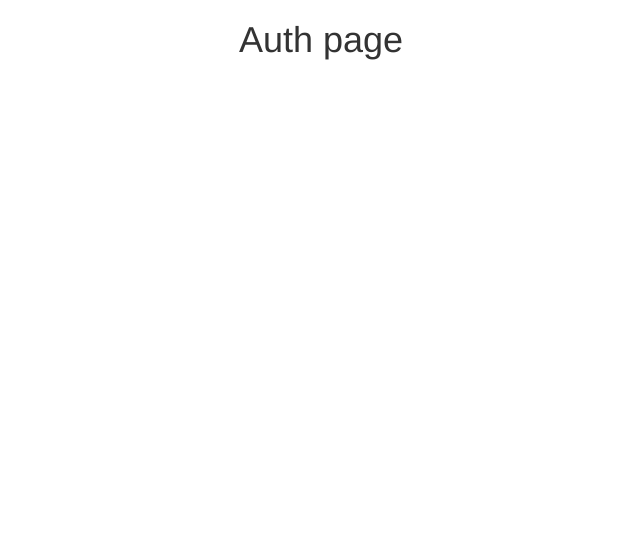
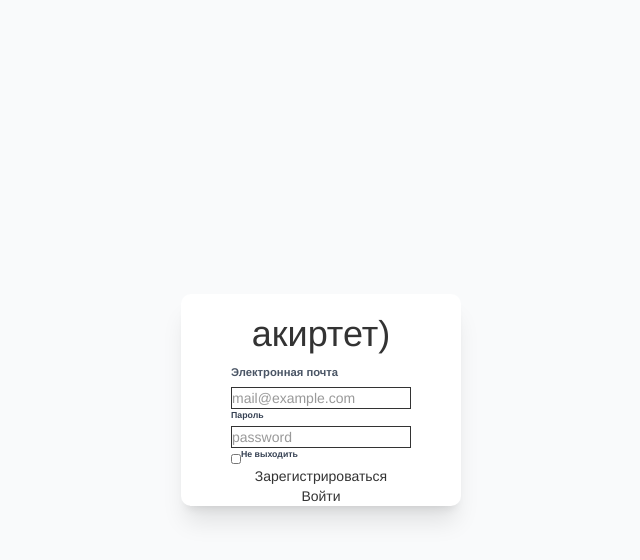
Before and after one commit to zxctilteddeadinsideghoul/akirtet-front, a React (Vite) app: page /auth in a window 1280 px wide. Shown: the top 560 px of the page, without its empty margins (319-959 px from the left). Built offline with nearby package versions, Linux system fonts and the light colour scheme.

Commit message:
created AuthSignInForm; css doesn't work correctly;

```diff
--- a/package.json
+++ b/package.json
@@ -11,12 +11,14 @@
   },
   "dependencies": {
     "@tailwindcss/vite": "^4.0.0",
+    "autoprefixer": "^10.4.20",
     "bootstrap": "^5.3.3",
+    "postcss": "^8.5.1",
     "react": "^18.3.1",
     "react-bootstrap": "^2.10.8",
     "react-dom": "^18.3.1",
     "react-router-dom": "^7.1.3",
-    "tailwindcss": "^4.0.0"
+    "tailwindcss": "^4.0.3"
   },
   "devDependencies": {
     "@eslint/js": "^9.17.0",
--- a/src/App.css
+++ b/src/App.css
@@ -0,0 +1,2 @@
+@import "tailwindcss/preflight";
+@tailwind utilities;
--- a/src/App.jsx
+++ b/src/App.jsx
@@ -1,5 +1,5 @@
 import { AppRouter } from "./components/Router/Router";
-
+import "./App.css";
 /**
  * Main application
  * @returns {JSX.Element} App
--- /dev/null
+++ b/src/components/Auth/Actions/SignIn.jsx
@@ -0,0 +1,9 @@
+/**
+ * Action to sign in
+ * @returns {void}
+ */
+export function signInAction() {
+  /**
+   * do nothing
+   */
+}
--- a/src/components/Auth/Auth.jsx
+++ b/src/components/Auth/Auth.jsx
@@ -1,11 +1,15 @@
+import { AuthSignInForm } from "./Forms/SignIn";
+
 /**
  * Auth page representation
  * @returns {JSX.Element} Page
  */
 export const Auth = () => {
   return (
-    <div className="flex justify-center">
-      <h1>Auth page</h1>
+    <div className="flex justify-center items-center min-h-screen bg-gray-50">
+      <div className="w-full max-w-md bg-white rounded-2xl shadow-xl p-8">
+        <AuthSignInForm />
+      </div>
     </div>
   );
 };
--- a/src/components/Auth/AuthLayout.jsx
+++ b/src/components/Auth/AuthLayout.jsx
@@ -10,11 +10,9 @@ export const AuthLayout = () => {
    */
   return (
     <div>
-      <div>{/** <AuthHeader/> */}</div>
       <div>
         <Outlet />
       </div>
-      {/** Smth else */}
     </div>
   );
 };
--- /dev/null
+++ b/src/components/Auth/Forms/SignIn.jsx
@@ -0,0 +1,68 @@
+import { signInAction } from "../Actions/SignIn";
+
+/**
+ * Sign in form
+ * @returns {JSX.Element} Form
+ */
+export const AuthSignInForm = () => {
+  return (
+    <div className="flex flex-col items-center">
+      <h1 className="text-xl font-bold text-general_blue mb-8">{"акиртет)"}</h1>
+      <form className="w-72">
+        <div className="mb-5">
+          <label className="block text-gray-600 text-lg mb-2" htmlFor="email">
+            Электронная почта
+          </label>
+          <input
+            type="email"
+            id="email"
+            placeholder="mail@example.com"
+            className="w-full px-4 py-2 border border-gray-300 rounded-lg focus:outline-none focus:ring-2 focus:ring-blue-400"
+          />
+        </div>
+        <div className="mb-5">
+          <label
+            className="block text-gray-700  text-sm font-medium mb-2"
+            htmlFor="password"
+          >
+            Пароль
+          </label>
+          <input
+            type="password"
+            id="password"
+            placeholder="password"
+            className="w-full px-4 py-2 border border-gray-300 rounded-lg focus:outline-none focus:ring-2 focus:ring-blue-400"
+            autoComplete="current-password"
+          />
+        </div>
+        <div className="flex items-center mb-5">
+          <input
+            type="checkbox"
+            id="stay_signed_in"
+            className="w-4 h-4 text-blue-600 border-gray-300 rounded focus:ring-blue-400"
+          />
+          <label
+            htmlFor="stay_signed_in"
+            className="ml-2 text-sm text-gray-700"
+          >
+            Не выходить
+          </label>
+        </div>
+        <div className="flex flex-col space-y-4">
+          <button
+            type="button"
+            className="w-full bg-gray-100 text-gray-700 py-2 rounded-lg hover:bg-gray-200 transition"
+          >
+            Зарегистрироваться
+          </button>
+          <button
+            type="submit"
+            className="w-full bg-blue-600 text-white py-2 rounded-lg hover:bg-blue-700 "
+          >
+            Войти
+          </button>
+        </div>
+      </form>
+    </div>
+  );
+};
--- a/src/configs/tailwind.config.js
+++ b/src/configs/tailwind.config.js
@@ -1,13 +1,18 @@
 /** @type {import('tailwindcss').Config} */
 
-export default {
+module.exports = {
+  content: ["../src/**/*.{html,js,jsx,ts,tsx}"],
   theme: {
-    colors:{
-      lightgray: "#F8F8F9",
-      customgreen: "#7CDABF",
-      primaryblue: "#91C9E4",
-      secondaryblue: "#4782AA",
-      dangerblue: "#C5DCEC",
-    }
-  }
-}
+    extend: {
+      colors: {
+        lightgray: "#F8F8F9",
+        customgreen: "#7CDABF",
+        primaryblue: "#91C9E4",
+        secondaryblue: "#4782AA",
+        dangerblue: "#C5DCEC",
+
+        general_blue: "#1E56A0",
+      },
+    },
+  },
+};
--- a/src/index.css
+++ b/src/index.css
@@ -1,32 +1,2 @@
 @import "tailwindcss";
 @config "./configs/tailwind.config.js";
-
-.text-link{
-    color: white;
-
-}
-
-.text-link:hover{
-    text-decoration: none;
-    color: white;
-}
-
-.text-link:visited{
-    text-decoration: none;
-    color: white;
-}
-
-.text-link:active{
-    text-decoration: none;
-    color: white;
-}
-
-.text-link:active:hover{
-    text-decoration: none;
-    color: white;
-}
-
-.text-link:focus{
-    text-decoration: none;
-    color: white;
-}
```
Also changed, not shown: 1 other file (tests, documents, lock files or other folders).
